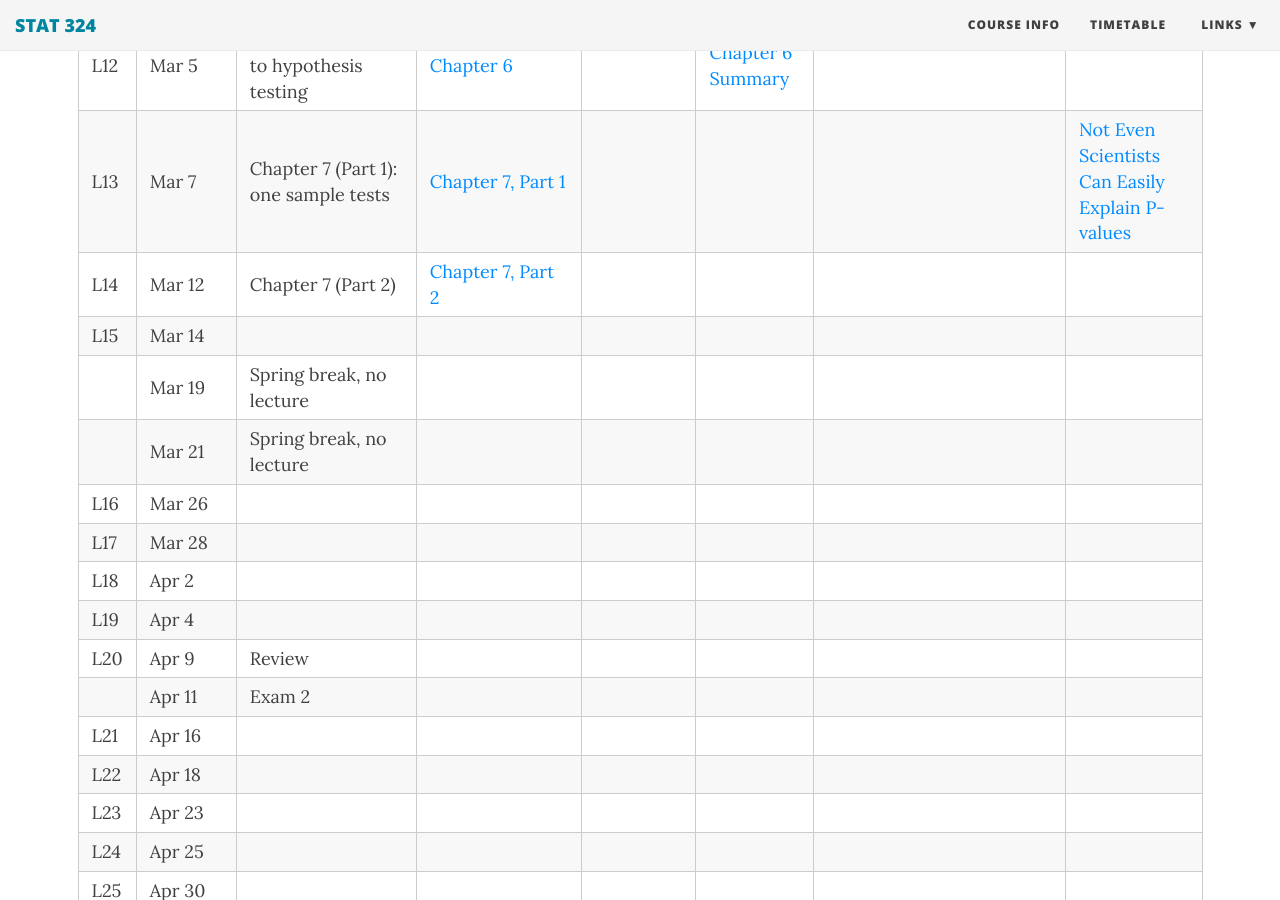
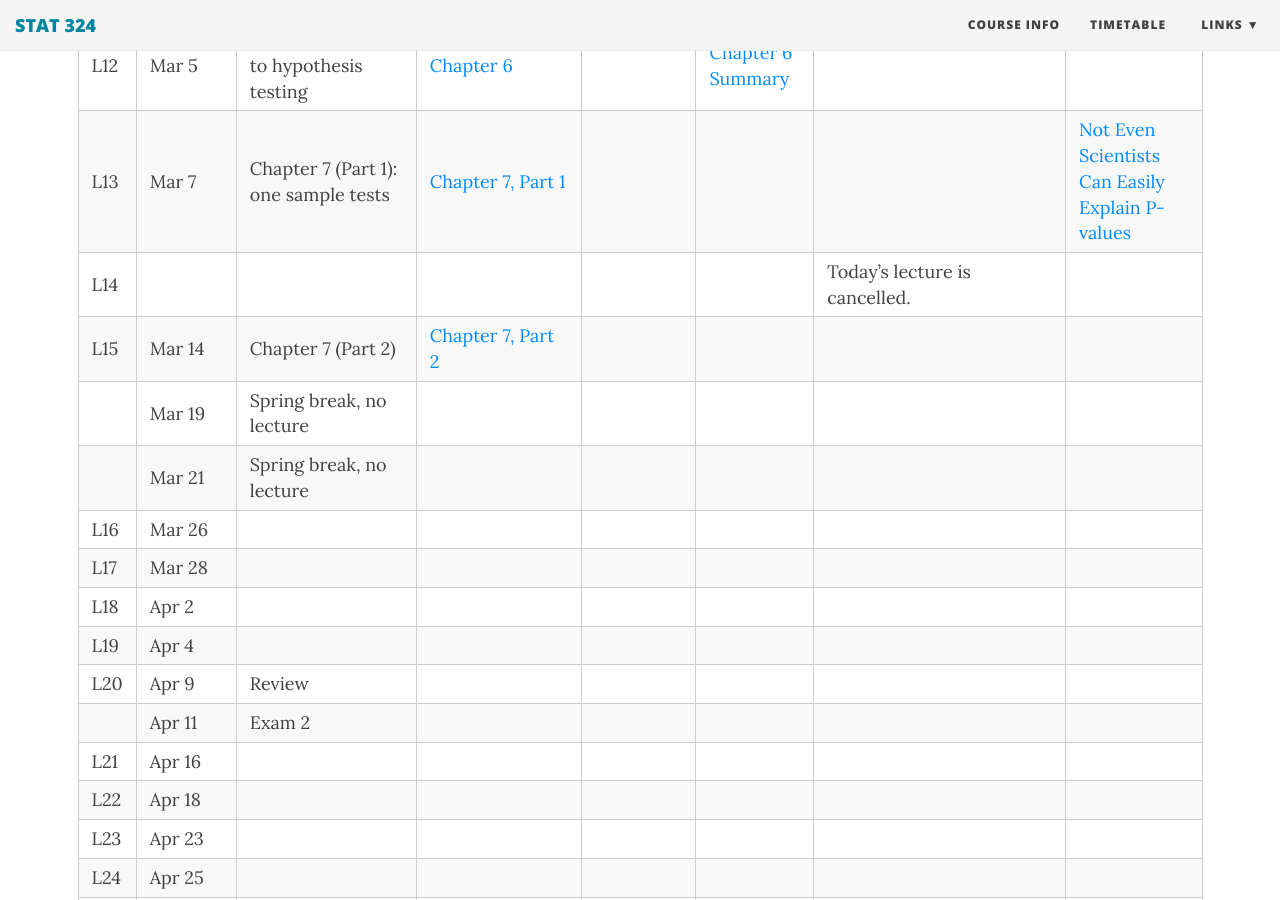
Before and after one commit to duzhewang/stat324, a Jekyll site: the page built from timetable.md, in a window 1280 px wide and 900 px high, scrolled down 1409 px. Built offline with Jekyll 4.4.1, drawn with Linux system fonts in a browser that asks for light colours; nearby versions of some CDN libraries.

Commit message:
Update timetable.md

```diff
--- a/timetable.md
+++ b/timetable.md
@@ -23,8 +23,8 @@ css: /css/wide_table.css
 |  | Feb 28 | Midterm 1 |    |   |   |  HW4 is out, due on 3/8.    |      |
 |L12| Mar 5 | Chapter 6: Intro to hypothesis testing | [Chapter 6](https://github.com/dzwang91/stat324/raw/gh-pages/lectures/chapter6.pdf)  |  |  [Chapter 6 Summary](https://github.com/dzwang91/stat324/raw/gh-pages/notessummary/Chapter6notes.pdf)  |      |
 |L13| Mar 7 | Chapter 7 (Part 1): one sample tests  |  [Chapter 7, Part 1](https://github.com/dzwang91/stat324/raw/gh-pages/lectures/chapter7-1.pdf)  |  |   |   |  [Not Even Scientists Can Easily Explain P-values](https://fivethirtyeight.com/features/not-even-scientists-can-easily-explain-p-values/)    |
-|L14| Mar 12 | Chapter 7 (Part 2) | [Chapter 7, Part 2](https://github.com/dzwang91/stat324/raw/gh-pages/lectures/chapter7-2.pdf)  |   |  |      |      |
-|L15| Mar 14 | | |   |   |      |      |
+|L14| | | |   |   |  Today's lecture is cancelled.    |      |
+|L15| Mar 14 | Chapter 7 (Part 2) | [Chapter 7, Part 2](https://github.com/dzwang91/stat324/raw/gh-pages/lectures/chapter7-2.pdf)  |   |  |      |      |
 | | Mar 19 | Spring break, no lecture | |    |      |      |      |
 | | Mar 21 | Spring break, no lecture |   |       |      |      |      |
 | L16   | Mar 26 |   |       |      |      |      |
```
